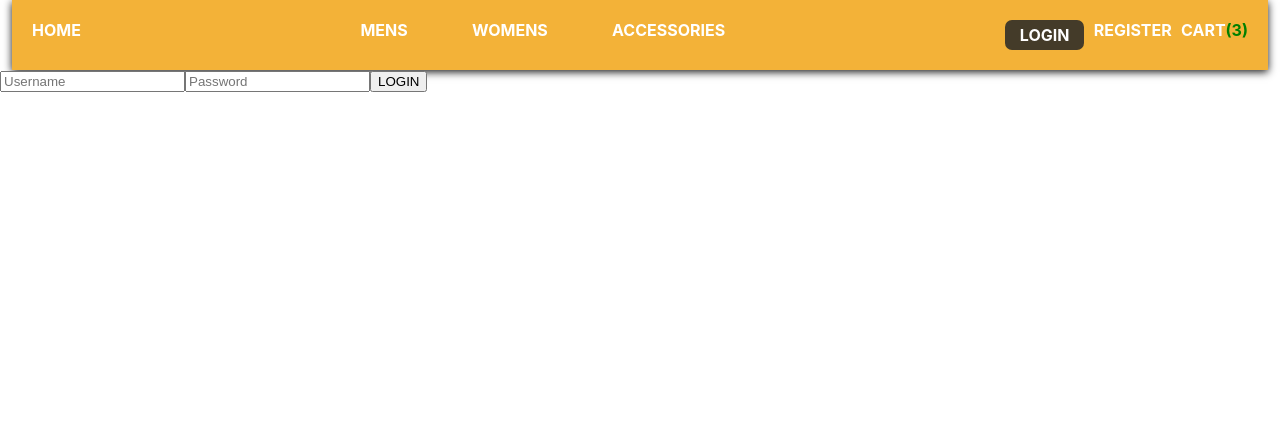
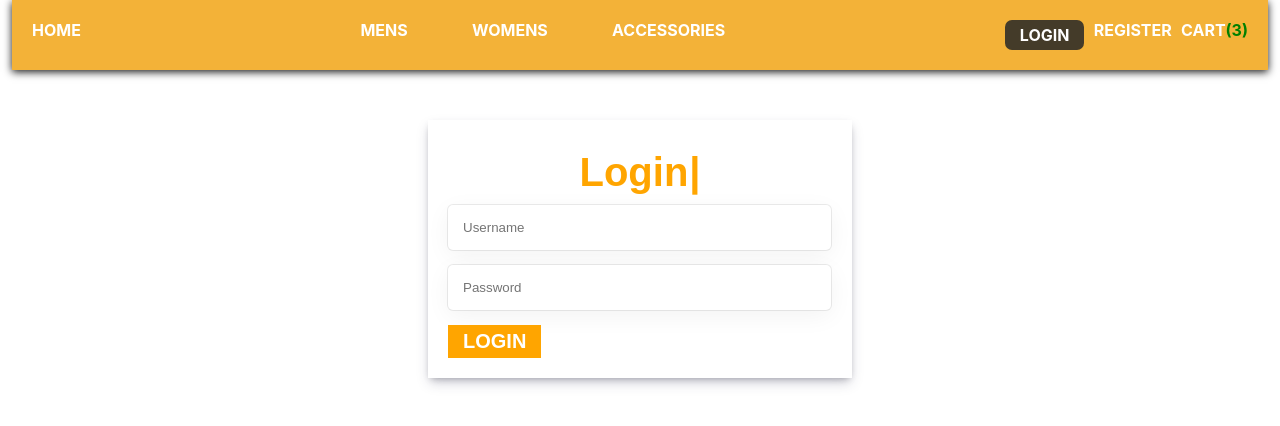
Before and after one commit to Sayli555/e-shop, a React (Create React App) app: page /login in a window 1280 px wide. Shown: the top 426 px of the page. Built offline with nearby package versions, Linux system fonts and the light colour scheme; data requests are answered from the project's data file.

Commit message:
logo and photo update

```diff
--- a/public/index.html
+++ b/public/index.html
@@ -2,7 +2,7 @@
 <html lang="en">
   <head>
     <meta charset="utf-8" />
-    <link rel="icon" href="%PUBLIC_URL%/favicon.ico" />
+    <link rel="icon" href="%PUBLIC_URL%/favicon.png" />
     <meta name="viewport" content="width=device-width, initial-scale=1" />
     <meta name="theme-color" content="#000000" />
     <meta
@@ -24,7 +24,7 @@
       work correctly both with client-side routing and a non-root public URL.
       Learn how to configure a non-root public URL by running `npm run build`.
     -->
-    <title>React App</title>
+    <title>E-Shop</title>
   </head>
   <body>
     <noscript>You need to enable JavaScript to run this app.</noscript>
--- a/src/pages/registelogin/Login.jsx
+++ b/src/pages/registelogin/Login.jsx
@@ -1,6 +1,7 @@
 import React, { useState } from 'react'
 import { useDispatch, useSelector } from 'react-redux';
 import { Navigate, useNavigate } from 'react-router-dom';
+import TextTypewriter from '../../components/TextTypewriter';
 import { login } from '../../redux/auth/action';
 
 const Login = () => {
@@ -30,7 +31,8 @@ const Login = () => {
 
 
   return (
-    <div>
+    <div className='register'>
+    <TextTypewriter first="Welcome To" second="Login" />
       <input type="text" placeholder='Username' value={userName} onChange={(e)=>setUserName(e.target.value)}  />
       <input type="password" placeholder='Password' value={Password} onChange={(e)=>setPassword(e.target.value)}  />
       <button onClick={loginin}>
--- a/src/pages/registelogin/Register.jsx
+++ b/src/pages/registelogin/Register.jsx
@@ -2,7 +2,9 @@ import React, { useState } from 'react'
 import { useDispatch } from 'react-redux';
 import { useNavigate } from 'react-router-dom';
 import { v4 as uuidv4, v4 } from 'uuid';
+import TextTypewriter from '../../components/TextTypewriter';
 import { register } from '../../redux/auth/action';
+import "./register.css"
 
 const Register = () => {
   const [name,setName]=useState("")
@@ -23,7 +25,8 @@ const Register = () => {
 
 
   return (
-    <div>
+    <div className='register'>
+    <TextTypewriter first="Welcome To" second="Register" />
       <input type="text" placeholder='Name' value={name} onChange={(e)=>setName(e.target.value)} />
       <input type="text" placeholder='Username' value={userName} onChange={(e)=>setUserName(e.target.value)}  />
       <input type="password" placeholder='Password' value={Password} onChange={(e)=>setPassword(e.target.value)}  />
--- /dev/null
+++ b/src/pages/registelogin/register.css
@@ -0,0 +1,31 @@
+.register{
+    margin: auto;
+    width:30%;
+    height: auto;
+    padding: 20px;
+    box-shadow: rgba(50, 50, 93, 0.25) 0px 6px 12px -2px, rgba(0, 0, 0, 0.3) 0px 3px 7px -3px;
+    margin-top: 50px;
+}
+
+.register input{
+    width: 92%;
+    padding: 15px;
+    border-radius: 5px;
+    box-shadow: rgba(0, 0, 0, 0.05) 0px 6px 24px 0px, rgba(0, 0, 0, 0.08) 0px 0px 0px 1px;
+    border: none;
+    margin-bottom: 15px;
+
+}
+.register button{
+    padding: 5px 15px;
+    font-size: 20px;
+    font-weight: bold;
+    background-color: orange;
+    color: white;
+    border: none;
+}
+.register button:hover{
+    background-color: white;
+    color: orange;
+    border: 2px solid orange;
+}
```
Also changed, not shown: public/favicon.png (added), 1 other file (tests, documents, lock files or other folders).
